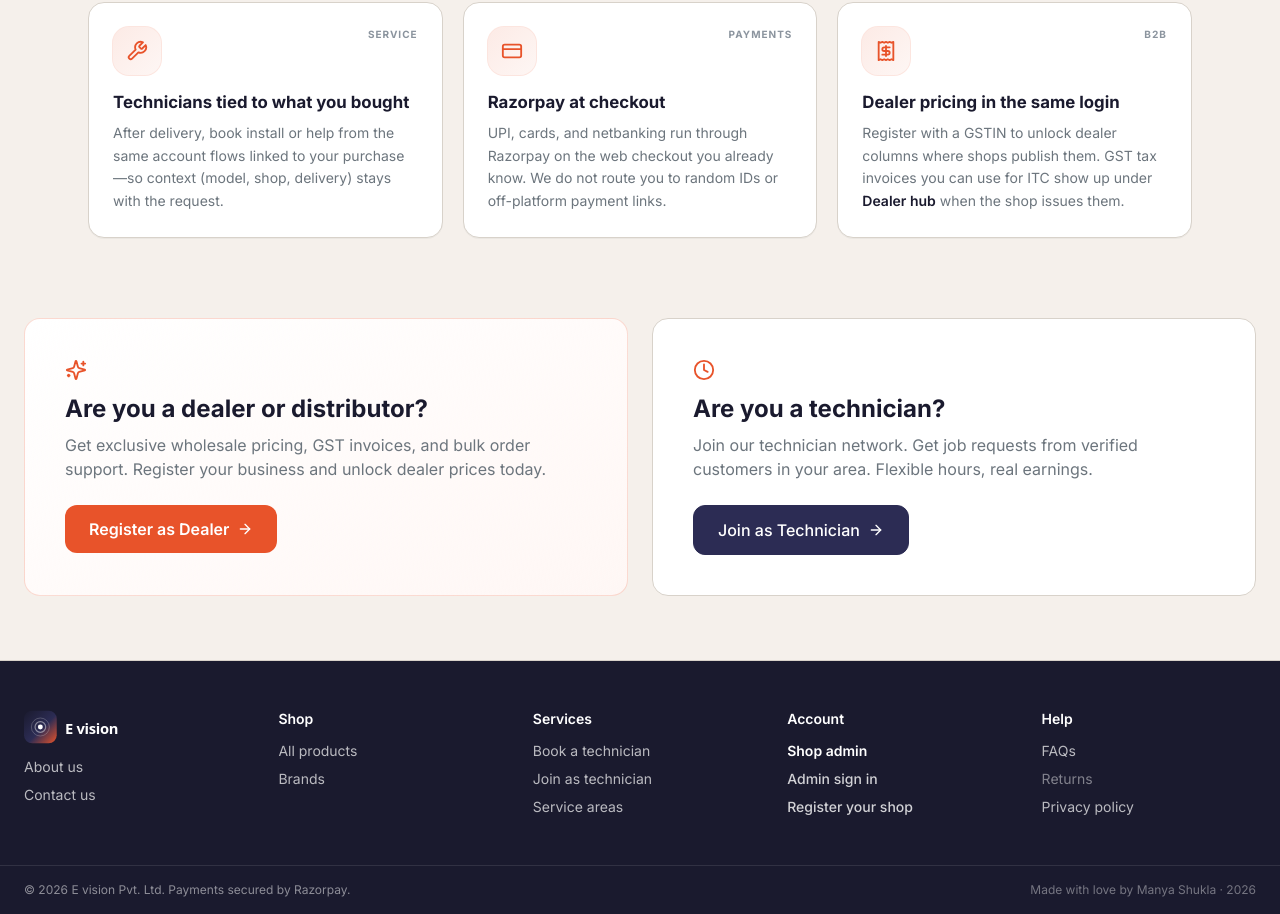
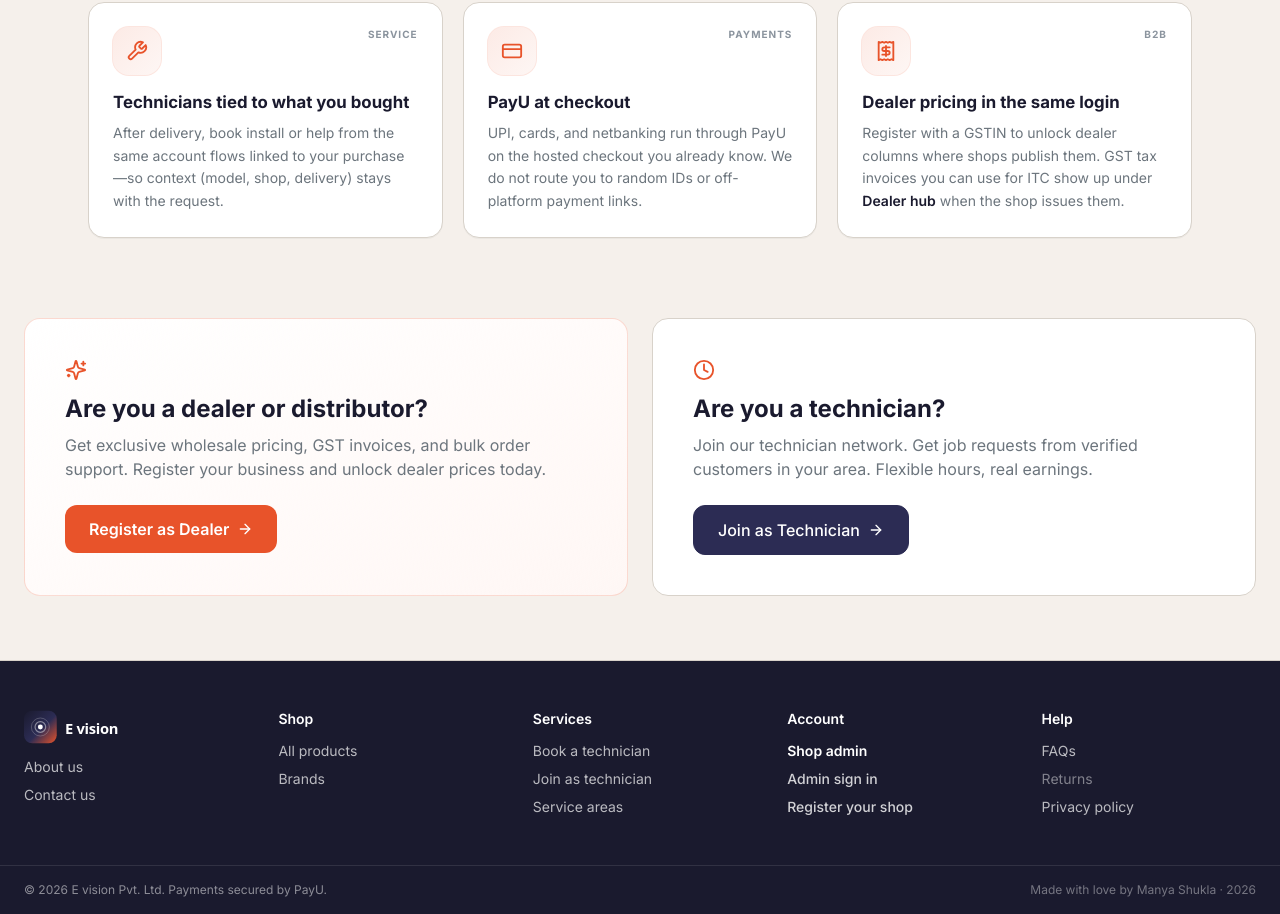
Before and after one commit to shukla-manya/evision-platform-, a Next.js app in the folder frontend-web/: page / in a window 1280 px wide. Shown: the part 2020-2934 px from the top of the page. Built offline with nearby package versions, Linux system fonts and the light colour scheme; no server answers.

Commit message:
feat: update features and improve system performance

```diff
--- a/frontend-web/app/about/page.tsx
+++ b/frontend-web/app/about/page.tsx
@@ -59,7 +59,7 @@ export default function AboutPage() {
           <section>
             <h2 className="text-lg font-semibold text-ev-text mb-3 pb-2 border-b border-ev-border">Payments & trust</h2>
             <p className="text-ev-muted text-sm leading-relaxed">
-              Checkout is powered by <strong className="text-ev-text">Razorpay</strong>. We focus on clear order status,
+              Checkout is powered by <strong className="text-ev-text">PayU</strong>. We focus on clear order status,
               shipment tracking when provided by the shop and courier, and support channels so you are never left guessing
               about your purchase.
             </p>
--- a/frontend-web/app/faq/page.tsx
+++ b/frontend-web/app/faq/page.tsx
@@ -53,7 +53,7 @@ const SECTIONS: { title: string; items: FaqItem[] }[] = [
     items: [
       {
         q: 'How do I pay?',
-        a: 'Checkout uses Razorpay. You complete payment on the secure Razorpay flow; we never store your full card details on our servers.',
+        a: 'Checkout uses PayU. You complete payment on the secure PayU hosted page; we never store your full card details on our servers.',
       },
       {
         q: 'When will my order ship?',
--- a/frontend-web/app/page.tsx
+++ b/frontend-web/app/page.tsx
@@ -306,8 +306,8 @@ export default function HomePage() {
               {
                 kicker: 'Payments',
                 Icon: CreditCard,
-                title: 'Razorpay at checkout',
-                body: 'UPI, cards, and netbanking run through Razorpay on the web checkout you already know. We do not route you to random IDs or off-platform payment links.',
+                title: 'PayU at checkout',
+                body: 'UPI, cards, and netbanking run through PayU on the hosted checkout you already know. We do not route you to random IDs or off-platform payment links.',
               },
               {
                 kicker: 'B2B',
--- a/frontend-web/app/privacy/page.tsx
+++ b/frontend-web/app/privacy/page.tsx
@@ -56,7 +56,7 @@ export default function PrivacyPage() {
             </li>
             <li>
               <strong className="text-ev-text">Orders and payments:</strong> order details, delivery address, payment
-              status, and transaction references. Card payments are processed by our payment partner (e.g. Razorpay); we
+              status, and transaction references. Card payments are processed by our payment partner (PayU); we
               do not store full card numbers on our servers.
             </li>
             <li>
--- a/frontend-web/components/public/PublicFooter.tsx
+++ b/frontend-web/components/public/PublicFooter.tsx
@@ -204,7 +204,7 @@ export function PublicFooter() {
       </div>
       <div className="border-t border-white/10">
         <div className="max-w-7xl mx-auto px-4 sm:px-6 py-4 flex flex-col sm:flex-row items-center justify-between gap-2 text-xs text-white/50 text-center sm:text-left">
-          <span>© {year} E vision Pvt. Ltd. Payments secured by Razorpay.</span>
+          <span>© {year} E vision Pvt. Ltd. Payments secured by PayU.</span>
           <span className="text-white/40">Made with love by Manya Shukla · {year}</span>
         </div>
       </div>
```
